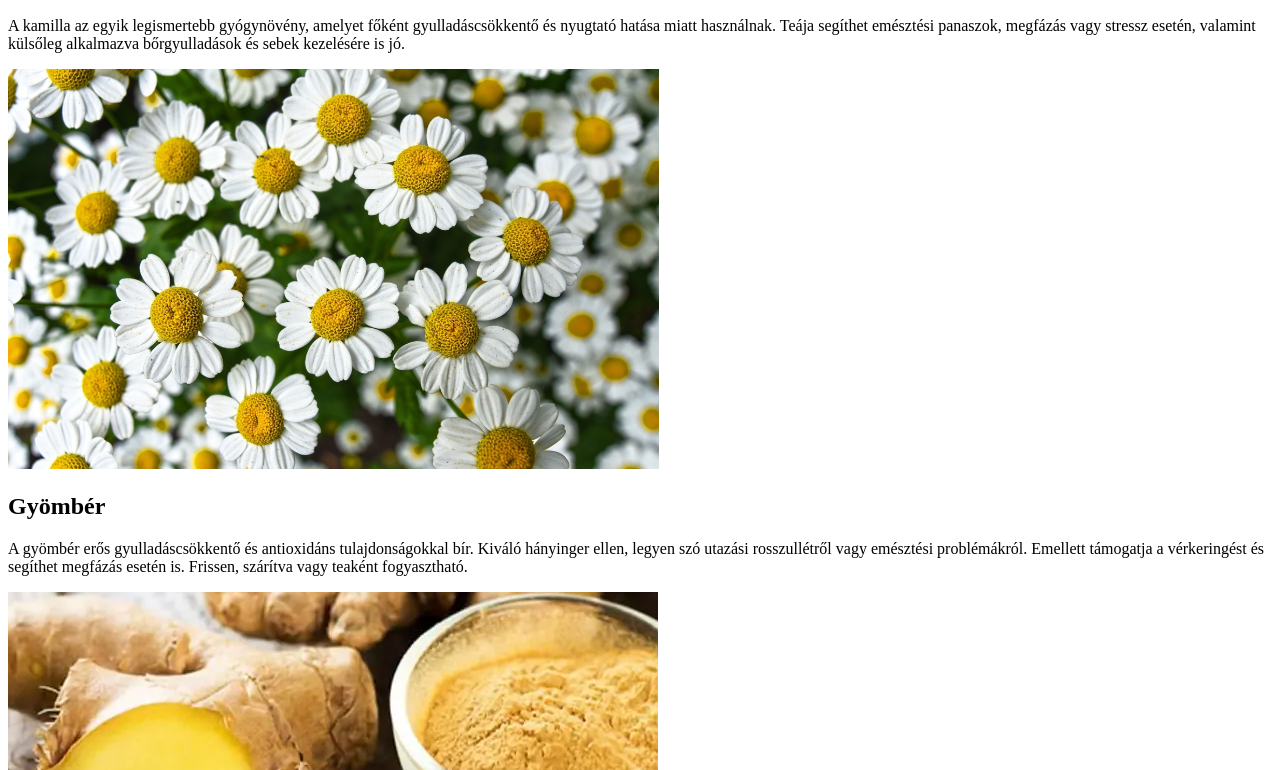
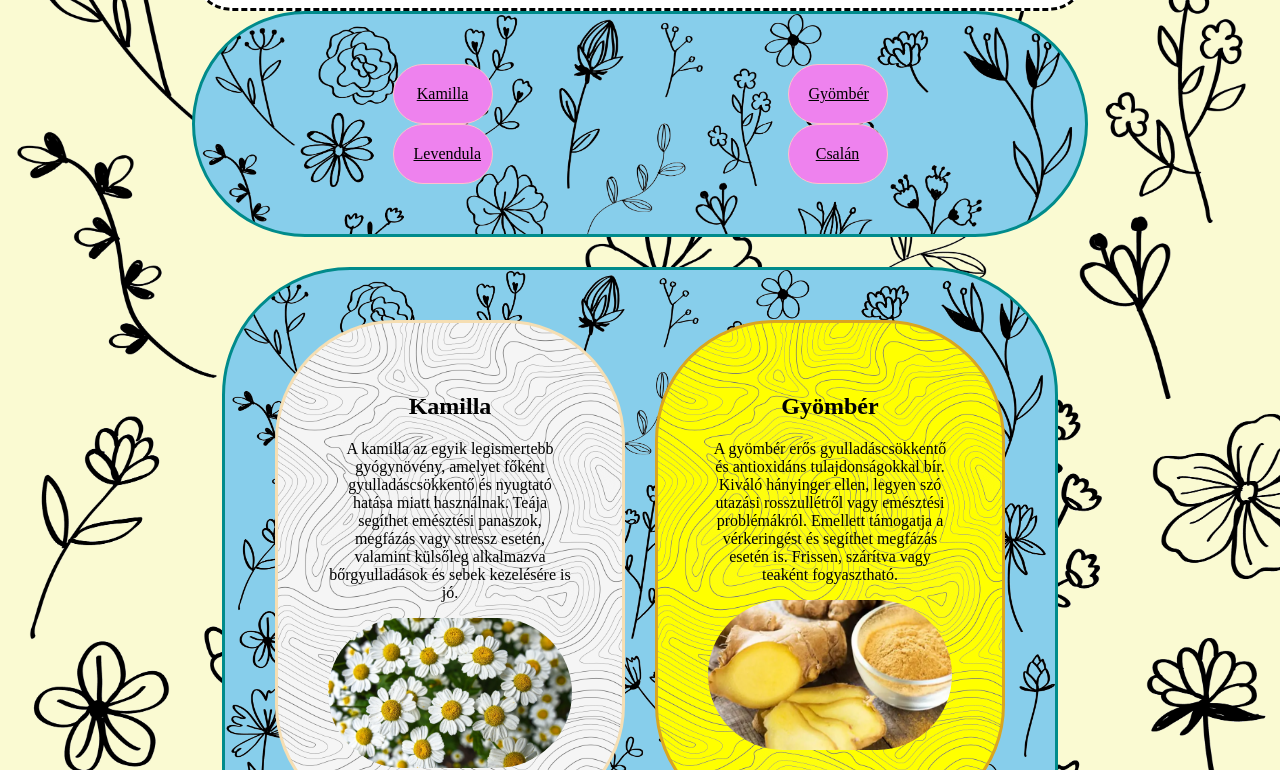
Before and after one commit to Stgaron/Csabai_Aron_Gyogynovenyes_oraimunka, a plain HTML site: page index.html in a window 1280 px wide. Shown: the part 148-918 px from the top of the page. Drawn offline with Linux system fonts and the light colour scheme.

Commit message:
Link tag jatvitas

```diff
--- a/index.html
+++ b/index.html
@@ -4,7 +4,7 @@
     <meta charset="UTF-8">
     <meta name="viewport" content="width=device-width, initial-scale=1.0">
     <title>Csabai Áron</title>
-    <link rel="stylesheet" href="gyogynovenyek.css">
+    <link rel="stylesheet" href="style.css">
     <link rel="shortcut icon" href="pngegg.png" type="image/x-icon">
 </head>
 <body>
```
